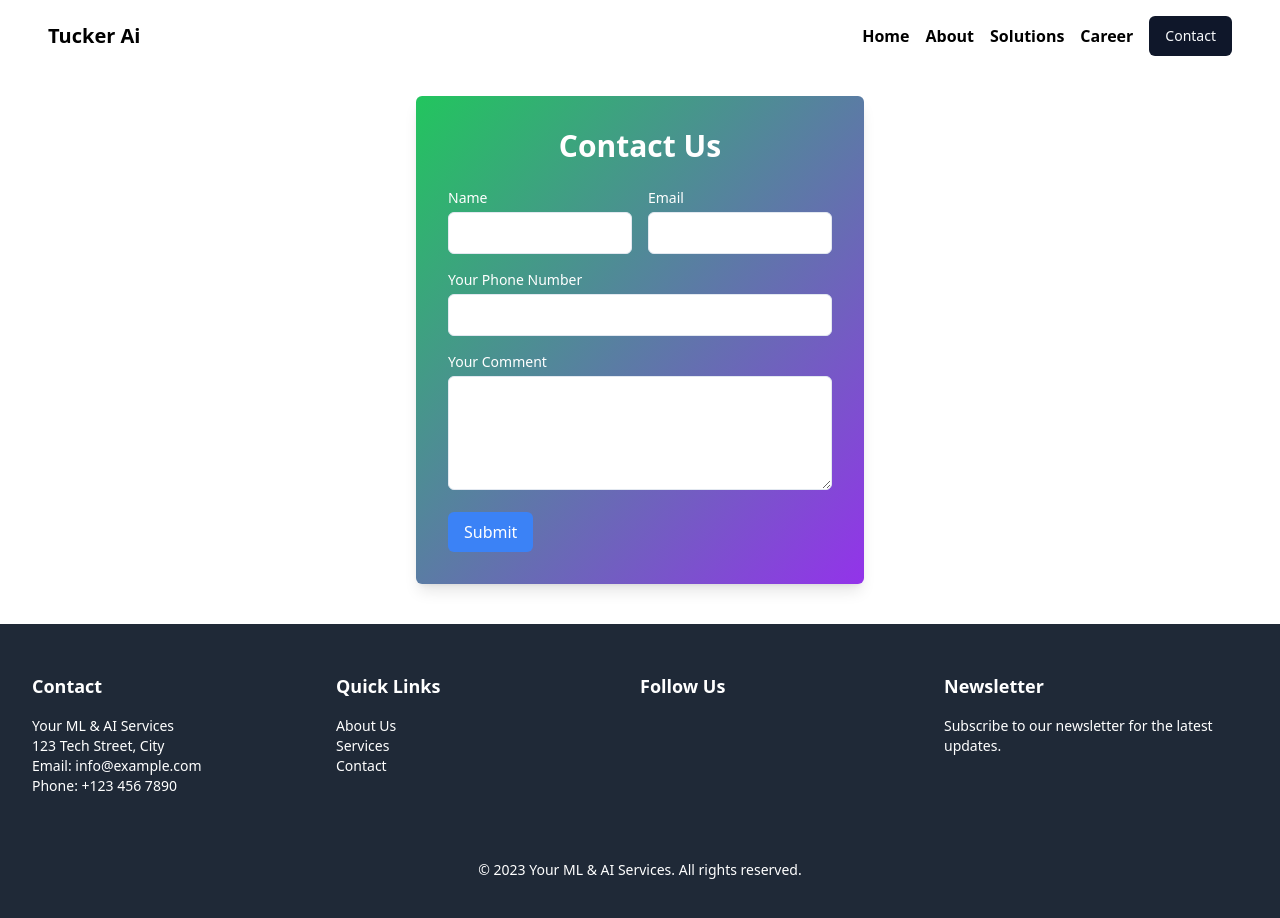
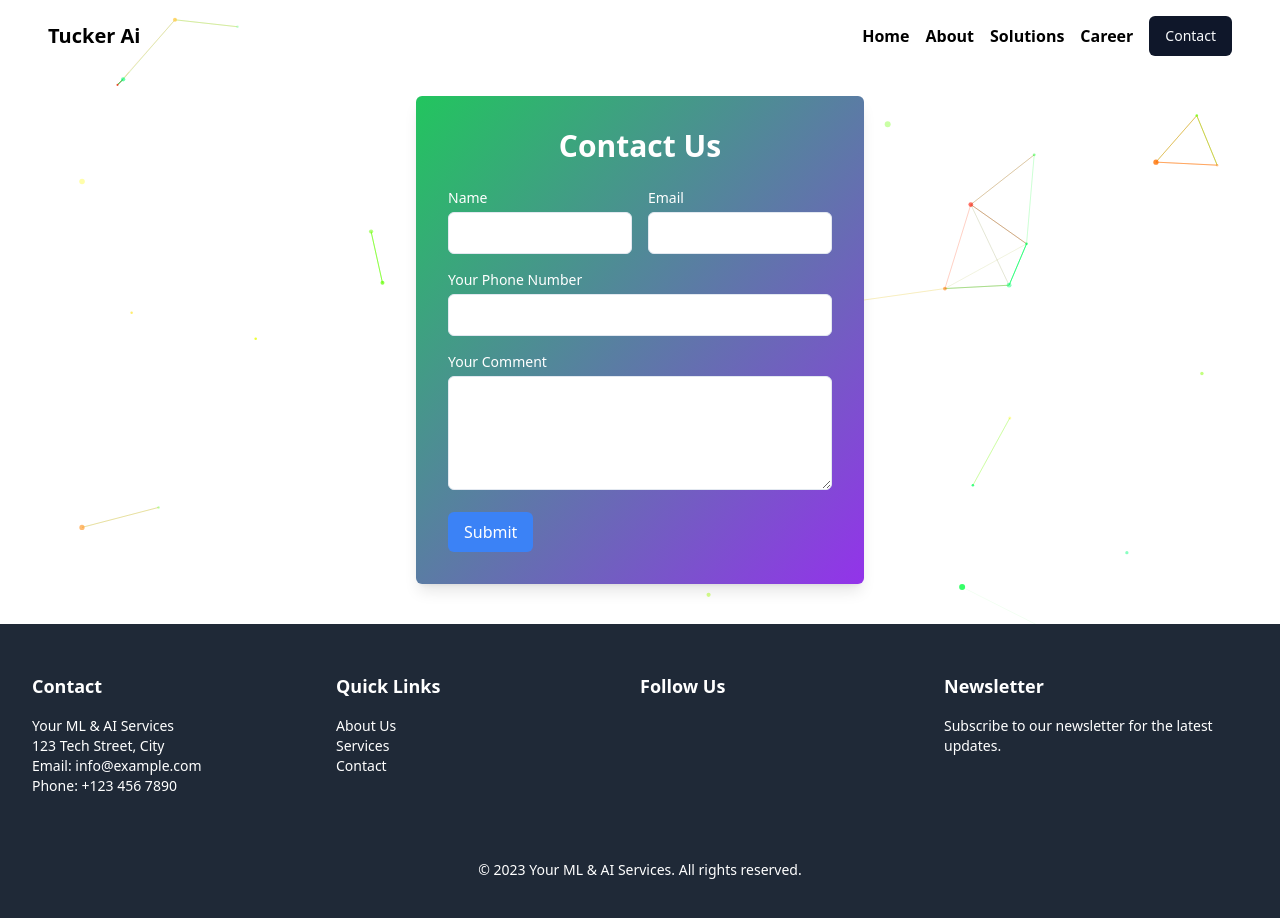
Before and after one commit to mukuRepo/TuckerAi, a Next.js app: page /contact in a window 1280 px wide. Shown: the top 918 px of the page. Built offline with nearby package versions, Linux system fonts and the light colour scheme.

Commit message:
bg fix contact page

```diff
--- a/pages/contact/index.tsx
+++ b/pages/contact/index.tsx
@@ -1,5 +1,3 @@
-// pages/contact.tsx
-
 import ParticleComponent from '@/components/ParticleComponent';
 import React from 'react';
 
@@ -10,7 +8,7 @@ const ContactPage: React.FC = () => {
   };
 
   return (
-    <div className='bg-transparent bg-white'>
+    <div className='bg-transparent'>
     <ParticleComponent />
      <div className="flex flex-col items-center justify-center gap-5 p-10 bg-transparent h-max ">
 
```
